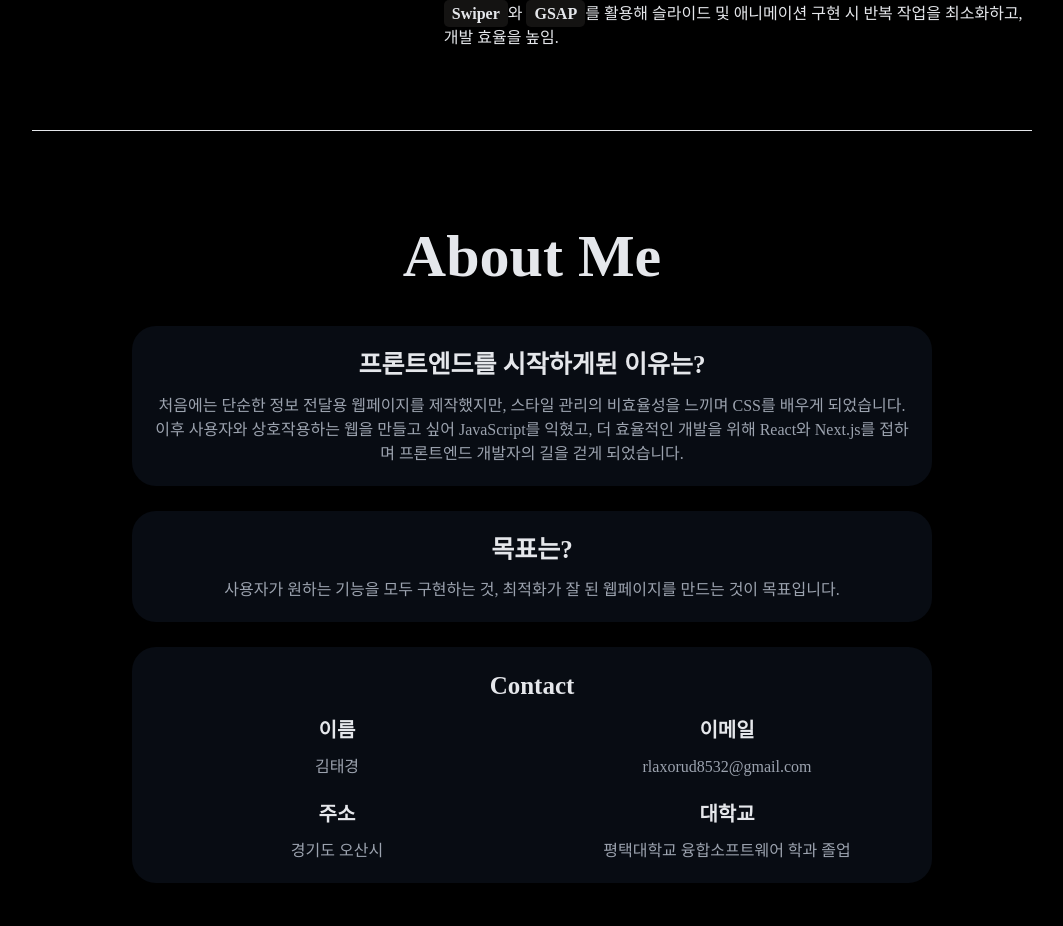
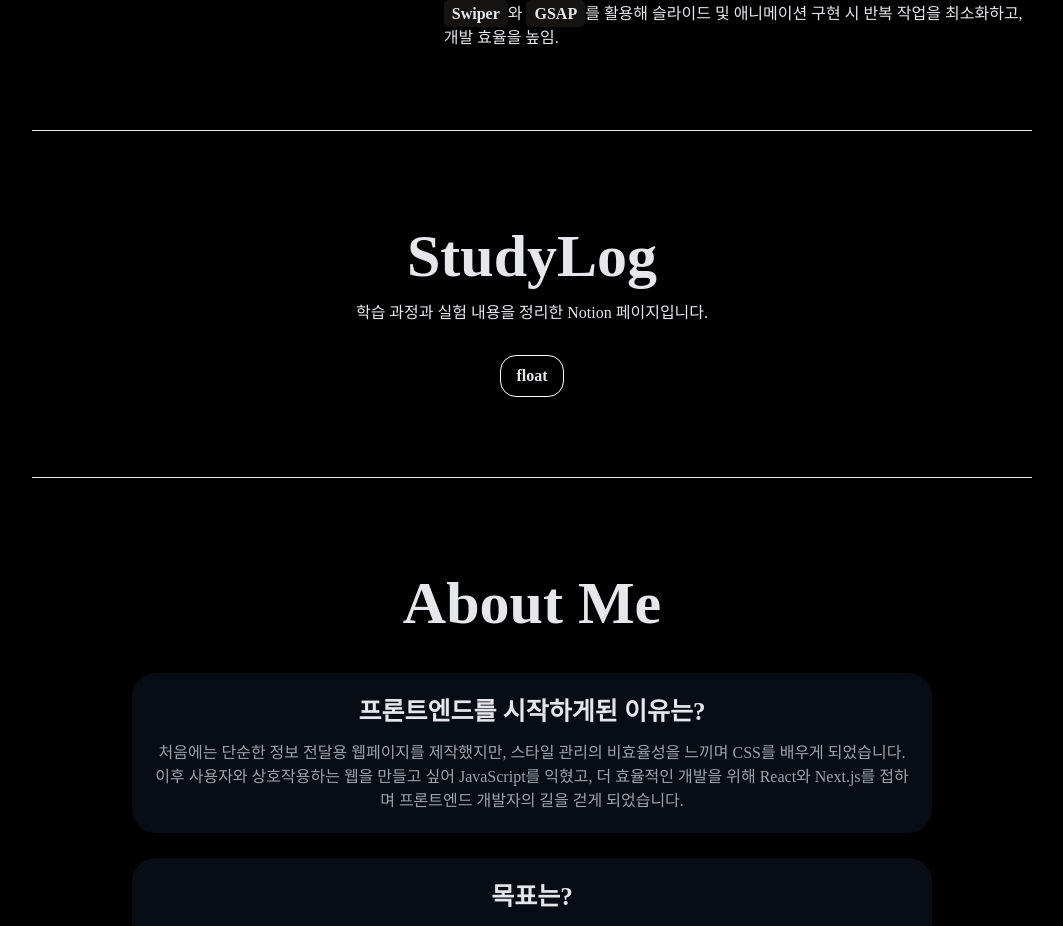
Before and after one commit to teakyungg/Frontend-Portfolio, a Next.js app: page / in a window 1280 px wide. Shown: the part 2414-3340 px from the top of the page, without its empty margins (108-1171 px from the left). Built offline with nearby package versions, Linux system fonts and the light colour scheme; a web font is replaced by a local one.

Commit message:
feat/studyLog add link "float"

```diff
--- /dev/null
+++ b/src/app/(main)/StudyLog/StudyLog.module.scss
@@ -0,0 +1,24 @@
+.skills {
+  width: 1000px;
+  display: flex;
+  flex-direction: column;
+  align-items: center;
+  margin: auto;
+  padding: 80px 0px;
+  border-bottom: 1px solid;
+
+  .title {
+    font-size: 60px;
+    font-weight: bold;
+  }
+
+  .titleExplanation {
+    display: inline-block;
+    padding-bottom: 30px;
+  }
+
+  .NotionLinkBox {
+    display: flex;
+    gap: 10px;
+  }
+}
--- /dev/null
+++ b/src/app/(main)/StudyLog/StudyLog.tsx
@@ -0,0 +1,23 @@
+"use client";
+
+import { NotionLink } from "@/component/NotionLink/NotionLink";
+import styles from "./StudyLog.module.scss";
+
+export function StudyLog() {
+  return (
+    <section>
+      <div className={styles.skills}>
+        <h2 className={styles.title}>StudyLog</h2>
+        <span className={styles.titleExplanation}>학습 과정과 실험 내용을 정리한 Notion 페이지입니다.</span>
+
+        <div className={styles.NotionLinkBox}>
+          {/* float 속성 정리 페이지 */}
+          <NotionLink
+            title="float"
+            link="https://florentine-soy-ff3.notion.site/float-297abb3b12b680bea5d3fe991fa3d6ec?source=copy_link"
+          />
+        </div>
+      </div>
+    </section>
+  );
+}
--- a/src/app/(main)/page.tsx
+++ b/src/app/(main)/page.tsx
@@ -4,6 +4,7 @@ import { Intro } from "./IntroContent/IntroContent";
 import { Mail } from "./Mail/Mail";
 import { Project } from "./Project/Project";
 import { Skills } from "./Skills/Skills";
+import { StudyLog } from "./StudyLog/StudyLog";
 
 export default function Main() {
   return (
@@ -16,6 +17,9 @@ export default function Main() {
 
       {/* Skills */}
       <Skills />
+
+      {/* 개념 정리 */}
+      <StudyLog />
 
       {/* about 자기소개 */}
       <AboutMe />
```
